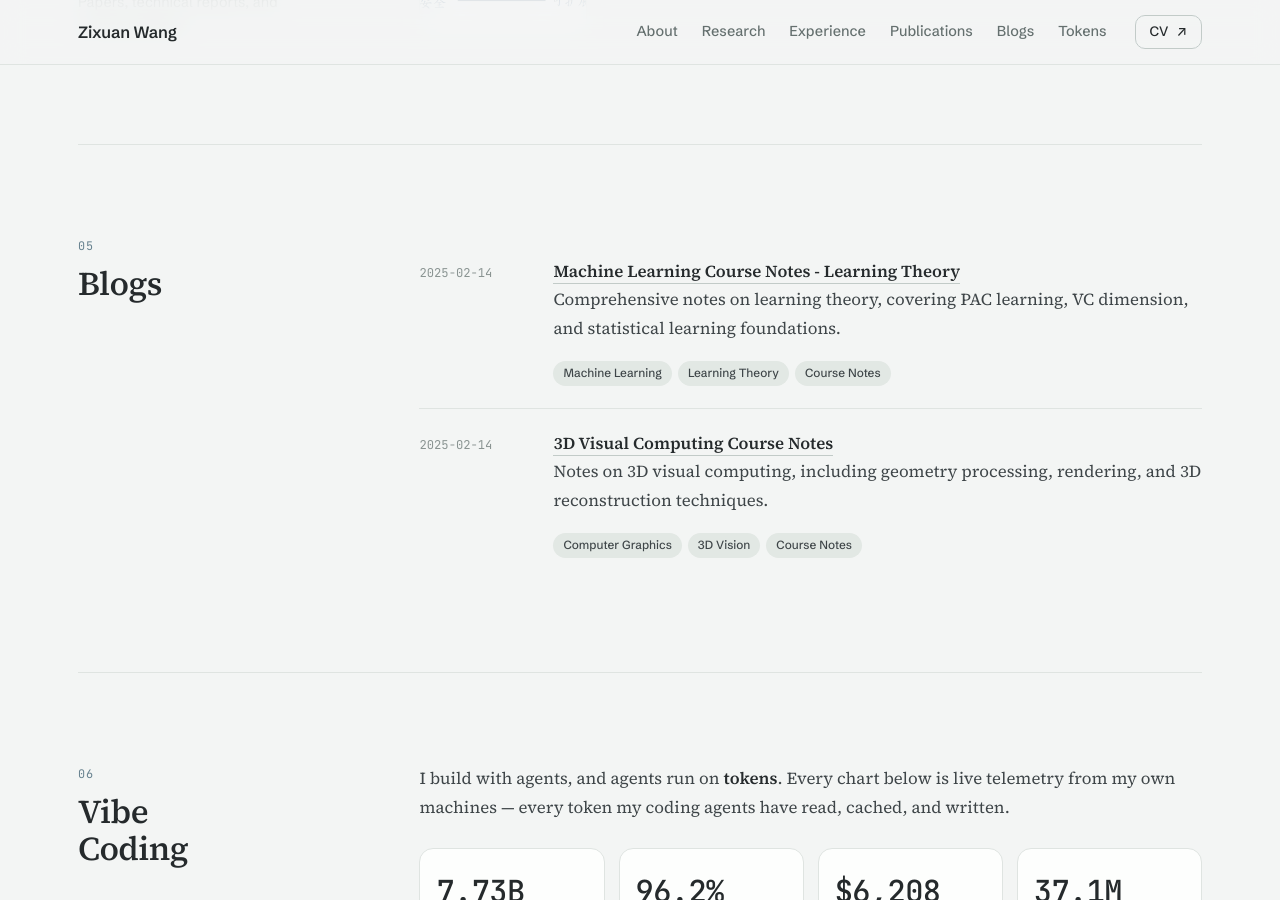
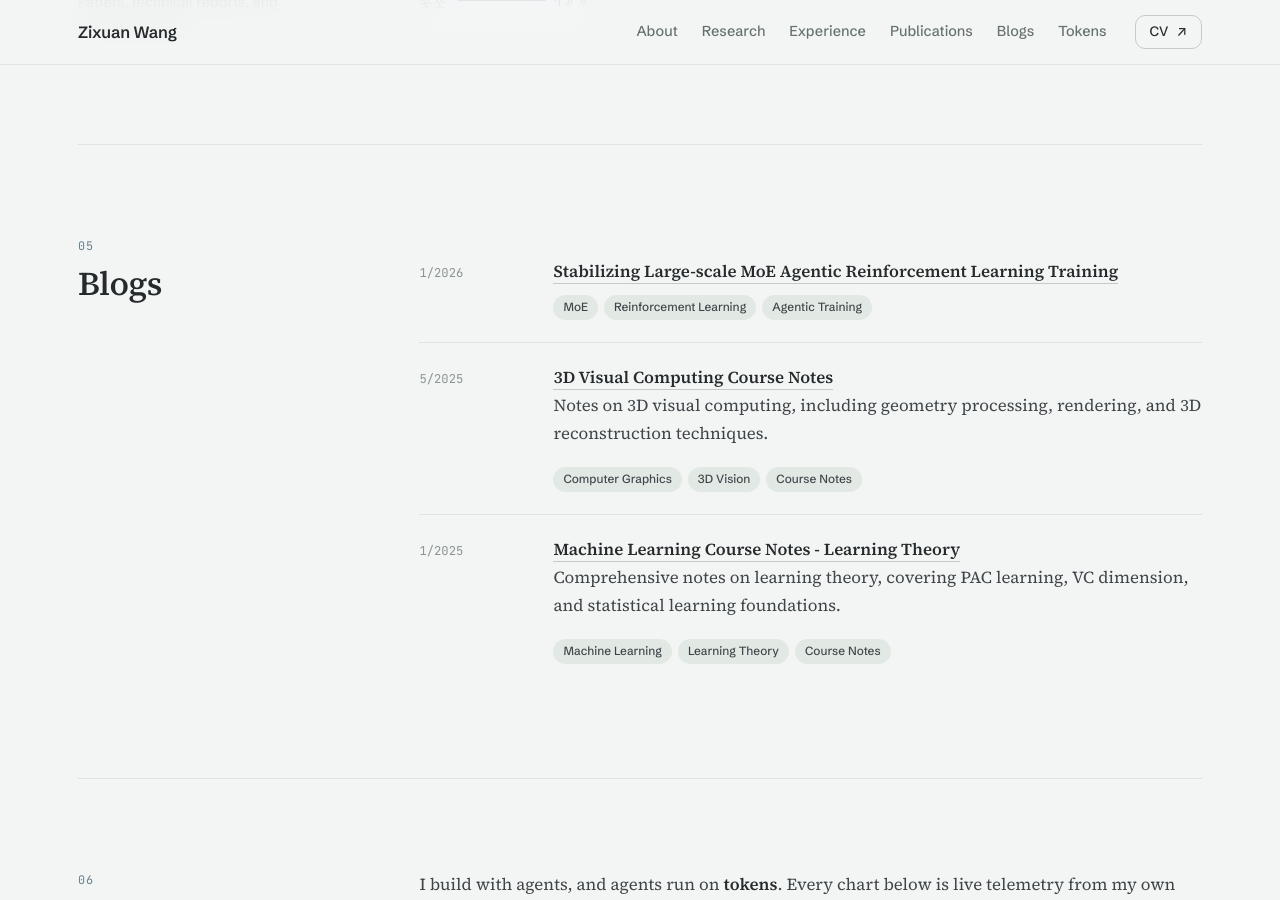
Before and after one commit to wannabeyourfriend/wannabeyourfriend.github.io, a Jekyll site: the page built from index.html, in a window 1280 px wide and 900 px high, scrolled down 5708 px. Built offline with Jekyll 4.4.1, drawn with Linux system fonts in a browser that asks for light colours.

Commit message:
Add MoE blog entry

```diff
--- a/_data/blogs.yml
+++ b/_data/blogs.yml
@@ -1,12 +1,17 @@
 blogs:
+  - title: "Stabilizing Large-scale MoE Agentic Reinforcement Learning Training"
+    date: "1/2026"
+    link: "https://app.notion.com/p/Stabilizing-Large-scale-MoE-Agentic-Reinforcement-Learning-Training-389d937be18d80d3bedeee9ade77781c?source=copy_link"
+    tags: ["MoE", "Reinforcement Learning", "Agentic Training"]
+
+  - title: "3D Visual Computing Course Notes"
+    date: "5/2025"
+    summary: "Notes on 3D visual computing, including geometry processing, rendering, and 3D reconstruction techniques."
+    pdf: /assets/files/3d_visual_computing_course_notes.pdf
+    tags: ["Computer Graphics", "3D Vision", "Course Notes"]
+
   - title: "Machine Learning Course Notes - Learning Theory"
-    date: "2025-02-14"
+    date: "1/2025"
     summary: "Comprehensive notes on learning theory, covering PAC learning, VC dimension, and statistical learning foundations."
     pdf: /assets/files/machine_learning_course_notes-learning-theory.pdf
     tags: ["Machine Learning", "Learning Theory", "Course Notes"]
-
-  - title: "3D Visual Computing Course Notes"
-    date: "2025-02-14"
-    summary: "Notes on 3D visual computing, including geometry processing, rendering, and 3D reconstruction techniques."
-    pdf: /assets/files/3d_visual_computing_course_notes.pdf
-    tags: ["Computer Graphics", "3D Vision", "Course Notes"]
```
